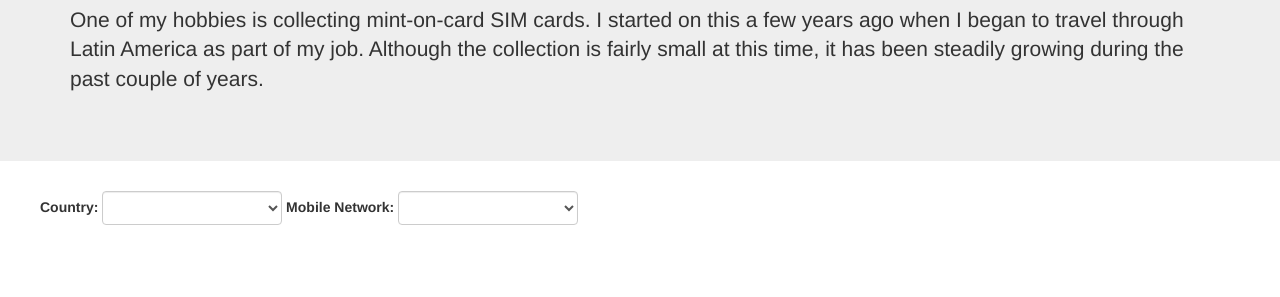
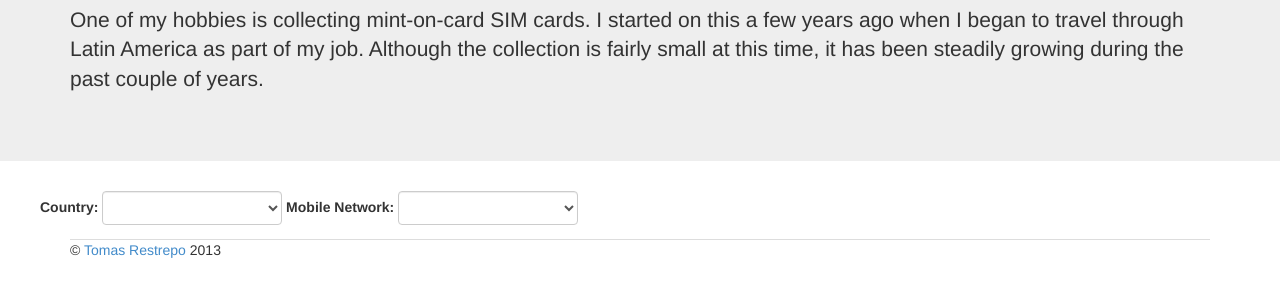
Before and after one commit to tomasr/simcard-collection, a plain HTML site: page index.html in a window 1280 px wide. Shown: the part 137-434 px from the top of the page. Drawn offline with Linux system fonts and the light colour scheme.

Commit message:
Fix invalid json, add footer to page

```diff
--- a/css/styles.css
+++ b/css/styles.css
@@ -14,3 +14,7 @@
 .icon {
   color: #428bca;
 }
+
+.footer {
+  border-top: 1px solid #ddd;
+}
--- a/index.html
+++ b/index.html
@@ -81,6 +81,10 @@
       </div><!-- /.modal -->
 
 
+    <div class="footer">
+      <p>&copy; <a href='http://winterdom.com/'>Tomas Restrepo</a> 2013</p>
+    </div>
+
     </div> <!-- container -->
     <script src='js/jquery-1.9.1.js'></script>
     <script src='js/jquery-ui-1.9.1.custom.min.js'></script>
--- a/mint.json
+++ b/mint.json
@@ -283,7 +283,7 @@
     "country": "International",
     "description": "www.myINTERNATIONALmobile.com mini/micro SIM",
     "serial": "8944538521007267435"
-  },
+  }
 
   ]
 }
```
